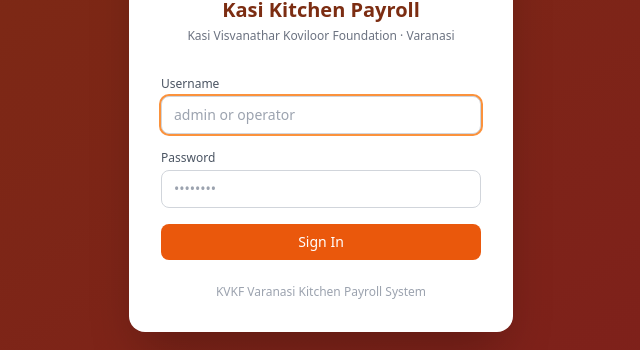
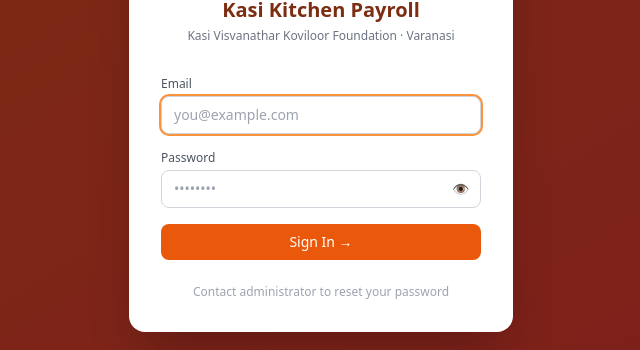
Before and after one commit to karaikudiannalakshmi/Kasi-Payroll, a React (Vite) app: page /login in a window 1280 px wide. Shown: the part 278-628 px from the top of the page, without its empty margins (319-959 px from the left). Built offline with nearby package versions, Linux system fonts and the light colour scheme; no server answers.

Commit message:
Refactor Login component to use email instead of username

```diff
--- a/src/pages/Login.jsx
+++ b/src/pages/Login.jsx
@@ -3,19 +3,31 @@
 
 export default function Login() {
   const { login } = useAuth();
-  const [username, setUsername] = useState('');
+  const [email,    setEmail]    = useState('');
   const [password, setPassword] = useState('');
-  const [error, setError]       = useState('');
-  const [loading, setLoading]   = useState(false);
+  const [error,    setError]    = useState('');
+  const [loading,  setLoading]  = useState(false);
+  const [showPass, setShowPass] = useState(false);
 
-  const handleLogin = (e) => {
+  const handleLogin = async (e) => {
     e.preventDefault();
     setError('');
     setLoading(true);
     try {
-      login(username, password);
+      await login(email, password);
+      // onAuthStateChanged in useAuth will handle redirect automatically
     } catch (err) {
-      setError(err.message);
+      if (
+        err.code === 'auth/invalid-credential' ||
+        err.code === 'auth/wrong-password' ||
+        err.code === 'auth/user-not-found'
+      ) {
+        setError('Invalid email or password. Please try again.');
+      } else if (err.code === 'auth/too-many-requests') {
+        setError('Too many attempts. Please wait a few minutes and try again.');
+      } else {
+        setError('Sign-in failed. Check your connection and try again.');
+      }
       setLoading(false);
     }
   };
@@ -31,43 +43,54 @@
 
         <form onSubmit={handleLogin} className="space-y-4">
           <div>
-            <label className="text-xs font-medium text-gray-600 mb-1 block">Username</label>
+            <label className="text-xs font-medium text-gray-600 mb-1 block">Email</label>
             <input
               className="input"
-              type="text"
-              value={username}
-              onChange={e => setUsername(e.target.value)}
-              placeholder="admin or operator"
+              type="email"
+              value={email}
+              onChange={e => setEmail(e.target.value)}
+              placeholder="you@example.com"
               required
               autoFocus
+              autoComplete="email"
               autoCapitalize="none"
             />
           </div>
           <div>
             <label className="text-xs font-medium text-gray-600 mb-1 block">Password</label>
+            <div className="relative">
               <input
-              className="input"
-              type="password"
+                className="input pr-10"
+                type={showPass ? 'text' : 'password'}
                 value={password}
                 onChange={e => setPassword(e.target.value)}
                 placeholder="••••••••"
                 required
+                autoComplete="current-password"
               />
+              <button
+                type="button"
+                onClick={() => setShowPass(p => !p)}
+                className="absolute right-3 top-1/2 -translate-y-1/2 text-gray-400 hover:text-gray-600 text-sm"
+              >
+                {showPass ? '🙈' : '👁'}
+              </button>
+            </div>
           </div>
 
           {error && (
             <div className="bg-red-50 text-red-700 text-xs px-3 py-2 rounded-lg border border-red-200">
-              {error}
+              ⚠ {error}
             </div>
           )}
 
           <button type="submit" className="btn-primary w-full" disabled={loading}>
-            {loading ? 'Signing in…' : 'Sign In'}
+            {loading ? 'Signing in…' : 'Sign In →'}
           </button>
         </form>
 
         <p className="text-center text-xs text-gray-400 mt-6">
-          KVKF Varanasi Kitchen Payroll System
+          Contact administrator to reset your password
         </p>
       </div>
     </div>
```
Lines whose indentation alone changed are shown as unchanged.
